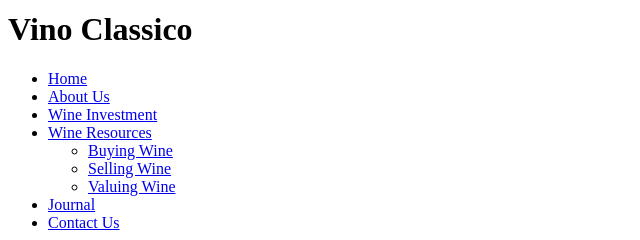
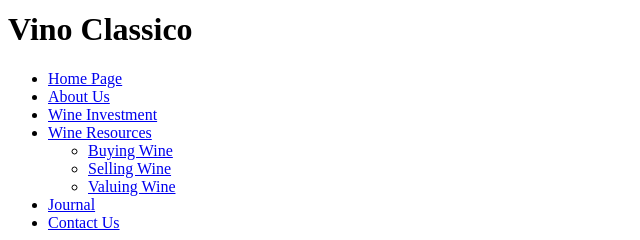
Before and after one commit to chrisfleet1/WebstersWines, a plain HTML site: page index.html in a window 1280 px wide. Shown: the part 258-498 px from the top of the page, 0-640 px from the left. Drawn offline with Linux system fonts and the light colour scheme.

Commit message:
Updated index.html - Home changed to Home Page

```diff
--- a/index.html
+++ b/index.html
@@ -22,7 +22,7 @@
     <!-- Navigation/menu links-->
     <nav>
         <ul>
-            <li><a href="/index.html">Home</a></li>
+            <li><a href="/index.html">Home Page</a></li>
             <li><a href="/about_us.html">About Us</a></li>
             <li><a href="/wine_investment.html">Wine Investment</a></li>
             <li><a href="/wine_resources.html">Wine Resources</a></li>
```
